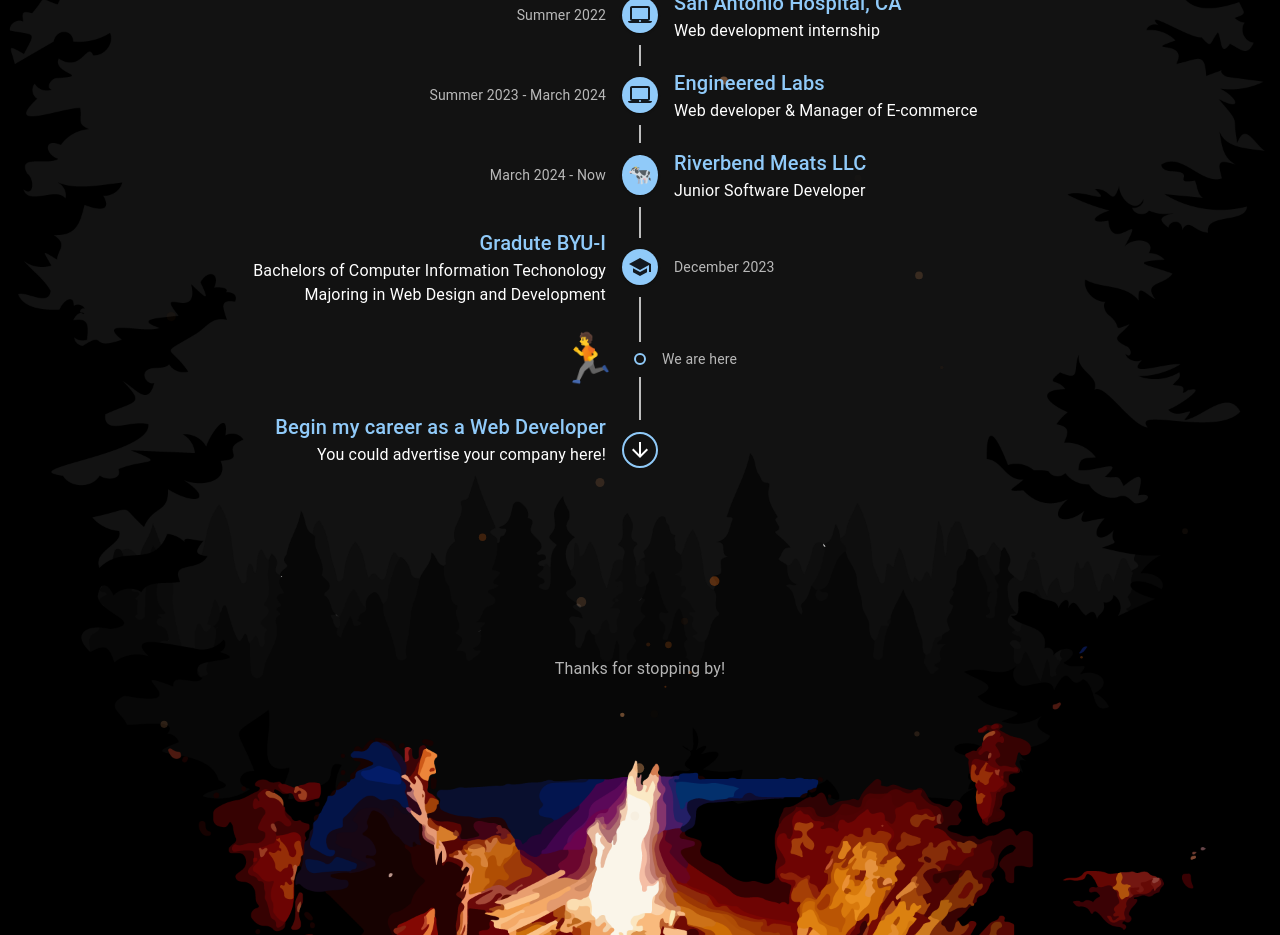
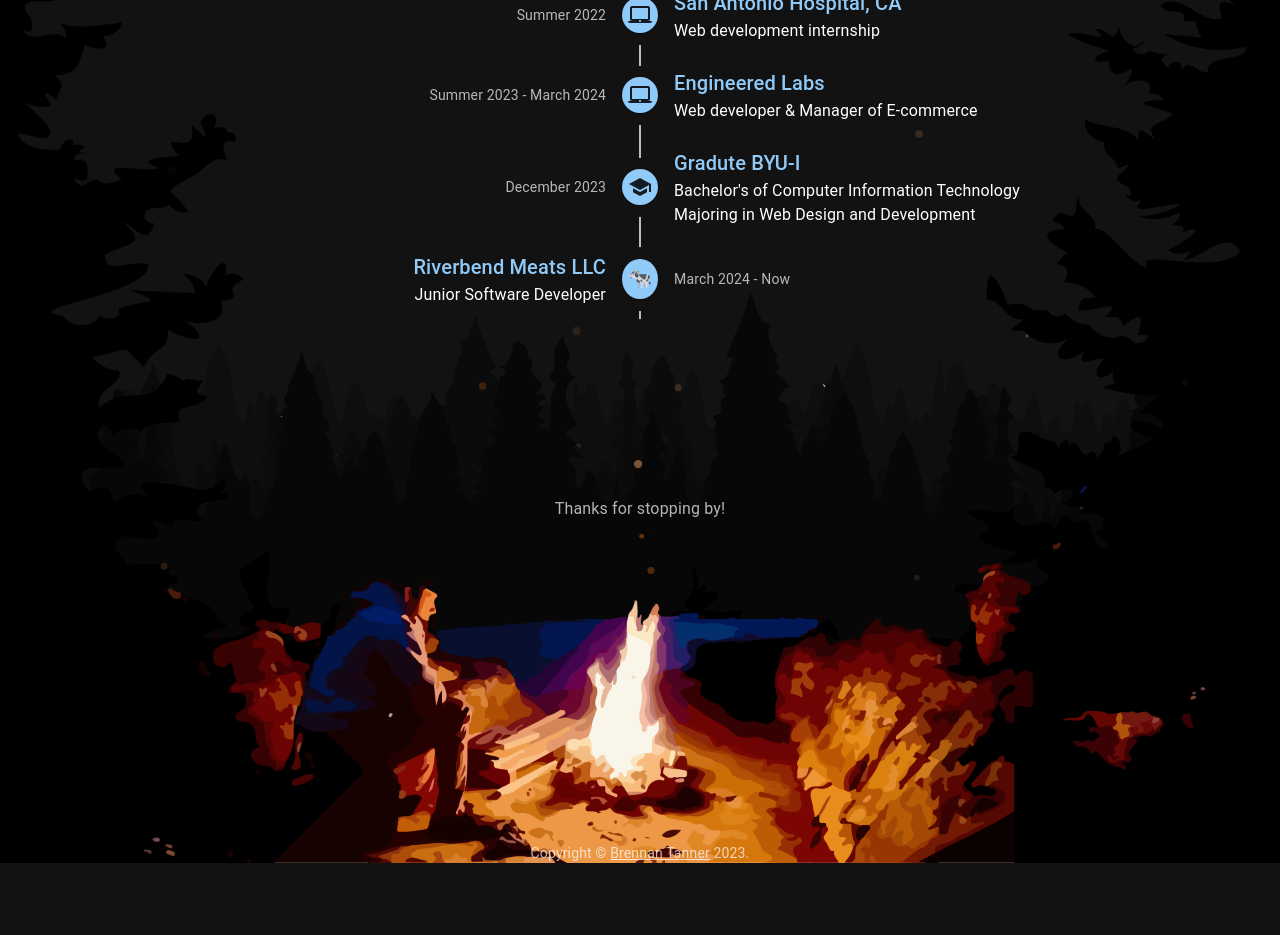
Before and after one commit to BrennanTanner/brennantannerportfolio, a React (Vite) app: page / in a window 1280 px wide. Shown: the part 2980-3915 px from the top of the page. After the commit the page ends 3843 px from the top, so only its background shows below. Built offline with nearby package versions, Linux system fonts and the light colour scheme.

Commit message:
fixed job
Removed outdated experience entry and updated job title.

```diff
--- a/src/components/Experience.jsx
+++ b/src/components/Experience.jsx
@@ -9,7 +9,6 @@
 import BusIcon from '@mui/icons-material/DirectionsBus';
 import LaptopMacIcon from '@mui/icons-material/LaptopMac';
 import SchoolIcon from '@mui/icons-material/School';
-import ArrowDownIcon from '@mui/icons-material/ArrowDownward';
 import Typography from '@mui/material/Typography';
 import Container from '@mui/material/Container';
 import Box from '@mui/material/Box';
@@ -100,30 +99,6 @@
                   </TimelineContent>
                </TimelineItem>
 
-               <TimelineItem data-aos='flip-up' data-aos-delay='150'>
-                  <TimelineOppositeContent sx={{ py: '12px', px: 2 }}>
-                     <Typography color='primary' variant='h6' component='span'>
-                        Riverbend Meats LLC
-                     </Typography>
-                     <Typography>Junior Software Developer</Typography>
-                  </TimelineOppositeContent>
-                  <TimelineSeparator>
-                     <TimelineConnector />
-                     <TimelineDot color='primary' sx={{ fontSize: '1.2rem', p: '4px' }}>
-                        <span className='no-print' role='img' aria-label='cow'>🐄</span>
-                     </TimelineDot>
-                     <TimelineConnector />
-                  </TimelineSeparator>
-                  <TimelineContent
-                     sx={{ m: 'auto 0' }}
-                     align='right'
-                     variant='body2'
-                     color='text.secondary'
-                  >
-                     March 2024 - Now
-                  </TimelineContent>
-               </TimelineItem>
-
                <TimelineItem
                   className='no-print'
                   data-aos='flip-up'
@@ -134,7 +109,7 @@
                         Gradute BYU-I
                      </Typography>
                      <Typography>
-                        Bachelors of Computer Information Techonology
+                        Bachelor's of Computer Information Technology
                         <br /> Majoring in Web Design and Development
                      </Typography>
                   </TimelineOppositeContent>
@@ -160,51 +135,27 @@
                   data-aos='flip-up'
                   data-aos-delay='150'
                >
-                  <TimelineOppositeContent
-                     sx={{ m: 'auto 0' }}
-                     align='right'
-                     variant='body2'
-                     color='text.secondary'
-                  >
-                     We are here
+                  <TimelineOppositeContent sx={{ py: '12px', px: 2 }}>
+                     <Typography color='primary' variant='h6' component='span'>
+                        Riverbend Meats LLC
+                     </Typography>
+                     <Typography>Junior Software Developer</Typography>
                   </TimelineOppositeContent>
                   <TimelineSeparator>
                      <TimelineConnector />
-                     <TimelineDot
-                        color='primary'
-                        variant='outlined'
-                     ></TimelineDot>
+                     <TimelineDot color='primary' sx={{ fontSize: '1.2rem', p: '4px' }}>
+                        <span className='no-print' role='img' aria-label='cow'>🐄</span>
+                     </TimelineDot>
                      <TimelineConnector />
-                  </TimelineSeparator>
-                  <TimelineContent sx={{ py: '12px', px: 2 }}>
-                     <Typography variant='h3'>🏃</Typography>{' '}
-                  </TimelineContent>
-               </TimelineItem>
-               <TimelineItem
-                  className='no-print'
-                  data-aos='flip-up'
-                  data-aos-delay='150'
-               >
-                  <TimelineOppositeContent sx={{ py: '12px', px: 2 }}>
-                     <Typography color='primary' variant='h6' component='span'>
-                        Begin my career as a Web Developer
-                     </Typography>
-                     <Typography>
-                        You could advertise your company here!
-                     </Typography>
-                  </TimelineOppositeContent>
-                  <TimelineSeparator>
-                     <TimelineConnector />
-                     <TimelineDot color='primary' variant='outlined'>
-                        <ArrowDownIcon className='no-print' />
-                     </TimelineDot>
                   </TimelineSeparator>
                   <TimelineContent
                      sx={{ m: 'auto 0' }}
                      align='right'
                      variant='body2'
                      color='text.secondary'
-                  ></TimelineContent>
+                  >
+                     March 2024 - Now
+                  </TimelineContent>
                </TimelineItem>
             </Box>
          </Timeline>
```
